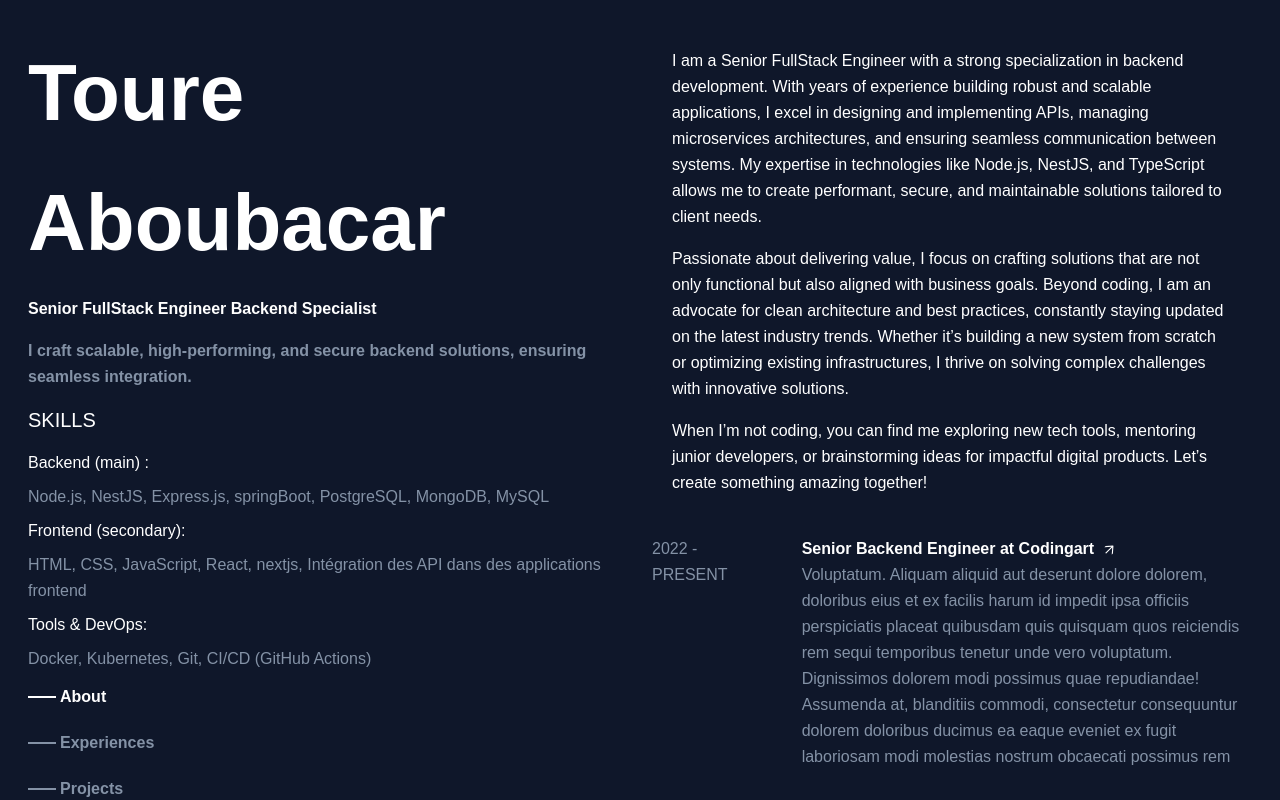
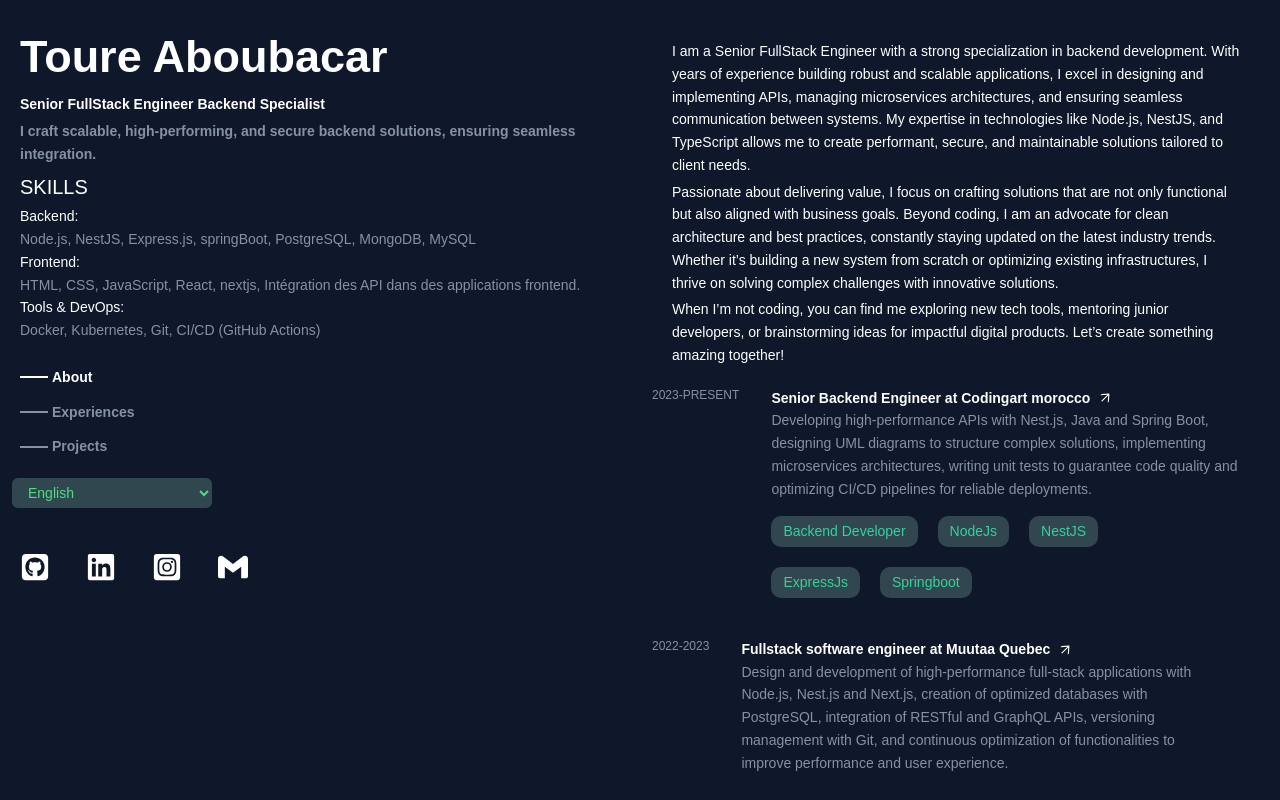
Before and after one commit to AbToureDev/MyResume, a Next.js app: page /en in a window 1280 px wide. Built offline with nearby package versions, Linux system fonts and the light colour scheme.

Commit message:
ajout de la traduction de la langue sur expericences

```diff
--- a/messages/en.json
+++ b/messages/en.json
@@ -32,10 +32,43 @@
   "footer": {
     "copyright": "© 2024 Toure App. All rights reserved."
   },
+  "language": {
+    "English": "English",
+    "French": "French"
+  },
 
   "part":{
     "View_Full_Project_Archive": "View Full Project Archive",
     "View_Full_Resume":"View Full Resume",
     "my_posts": "My posts"
-  }
+  },
+
+  "experiences": [
+    {
+      "year": "2022 - PRESENT",
+      "title": "Senior Backend Engineer",
+      "company": "Codingart",
+      "description": "Responsible for building and maintaining backend systems with Node.js and NestJS.",
+      "technologies": [
+        "Backend Developer",
+        "NodeJs",
+        "NestJS",
+        "ExpressJs",
+        "Springboot"
+      ]
+    },
+    {
+      "year": "2022-2023",
+      "title": "Senior Backend Engineer",
+      "company": "Codingart",
+      "description": "Led a team of developers to create scalable applications.",
+      "technologies": [
+        "Backend Developer",
+        "NodeJs",
+        "NestJS",
+        "ExpressJs",
+        "Springboot"
+      ]
+    }
+  ]
 }
--- a/messages/fr.json
+++ b/messages/fr.json
@@ -30,9 +30,43 @@
     "instagram": " Suivez-moi sur Instagram",
     "gmail": " Contacter moi sur Gmail"
   },
+  "language": {
+    "English": "Anglais",
+    "French": "Français"
+  },
   "part":{
     "View_Full_Project_Archive": "Voir l'archive complète des projets",
     "View_Full_Resume":"Voir le CV complet",
     "my_posts": "Mes articles"
-  }
+  },
+
+  "experiences": [
+    {
+      "year": "2022 - PRESENT",
+      "title": "Ingénieur Backend Senior",
+      "company": "Codingart",
+      "description": "Responsable de la construction et de la maintenance des systèmes backend avec Node.js et NestJS.",
+      "technologies": [
+        "Développeur Backend",
+        "NodeJs",
+        "NestJS",
+        "ExpressJs",
+        "Springboot"
+      ]
+    },
+    {
+      "year": "2022-2023",
+      "title": "Ingénieur Backend Senior",
+      "company": "Codingart",
+      "description": "Dirigé une équipe de développeurs pour créer des applications évolutives.",
+      "technologies": [
+        "Développeur Backend",
+        "NodeJs",
+        "NestJS",
+        "ExpressJs",
+        "Springboot"
+      ]
+    }
+  ]
+
 }
--- a/src/app/[locale]/page.tsx
+++ b/src/app/[locale]/page.tsx
@@ -4,7 +4,7 @@ import RightSideBar from "@/components/RightSideBar";
 
 export default function Home() {
   return (
-    <main className="sm:flex gap-3 min-h-screen leading-relaxed lg:h-screen lg:overflow-hidden lg:items-center sm:flex-row  p-7 text-white font-sans">
+    <main className="sm:flex gap-3 min-h-screen leading-relaxed lg:h-screen lg:overflow-hidden lg:items-center sm:flex-row p-5 text-sm text-white font-sans">
       <LeftSideBar/>
       <RightSideBar/>
     </main>
--- a/src/components/Language.tsx
+++ b/src/components/Language.tsx
@@ -1,12 +1,14 @@
 'use client'
 import React, {useTransition} from 'react';
 import {useRouter} from "next/navigation";
+import {useTranslations} from "next-intl";
 type Props = {
     localActive:string;
 };
 const Language:React.FC<Props>= ({localActive}) => {
     const router = useRouter();
     const [ isPending, startTransition] = useTransition();
+    const t = useTranslations<string>();
     const handleSelect = (e: { target: { value: string } }) => {
         const selectedLanguage = e.target.value;
         startTransition(() => {
@@ -15,17 +17,17 @@ const Language:React.FC<Props>= ({localActive}) => {
 
     }
     return (
-        <section className={'sm:relative absolute top-0 right-0'}>
+        <section className={'sm:relative absolute top-0 right-2'}>
             <select
                 onChange={handleSelect}
                 id="language"
                 name="language"
                 defaultValue={localActive}
-                className="mt-2 block w-[100px] sm:w-[200px] text-green rounded-md border-0 py-1.5 pl-3 pr-10 ring-inset bg-transparent ring-gray-300  focus:ring-2 focus:ring-indigo-600 sm:text-sm sm:leading-6"
+                className="mt-2 block w-[100px] sm:w-[200px] text-green rounded-md border-0 py-1.5 pl-3 pr-10 ring-inset bg-transparent ring-gray-300 focus:ring-2 focus:ring-indigo-600 sm:text-sm sm:leading-6"
                 disabled={isPending}
             >
-                <option value="en">English</option>
-                <option value="fr">French</option>
+                <option value="en">{t("language.English")}</option>
+                <option value="fr">{t("language.French")}</option>
             </select>
         </section>
     );
--- a/src/components/LeftSideBar.tsx
+++ b/src/components/LeftSideBar.tsx
@@ -13,43 +13,41 @@ import Language from "@/components/Language";
 const LeftSideBar = () => {
     const [activeLink, setActiveLink] = useState("ABOUT");
     const localActive = useLocale();
-    const t = useTranslations('page');
+    const t = useTranslations<string>();
     const handleClick = (label:string) => {
         setActiveLink(label);
     };
     return (
-        <motion.div className=' relative shrink-0 sm:w-1/2  sm:flex sm:flex-col justify-between h-full'
+        <motion.div className=' relative shrink-0 sm:w-1/2 sm:flex sm:flex-col 2xl:gap-12 gap-4 h-full'
                     initial='hidden'
                     animate="show"
                     variants={cardVariants}
         >
             <motion.section id='about' variants={card}>
-                <h2 className={'w-full sm:text-[80px] text-[17px] font-bold'}>
+                <h2 className={'w-full sm:text-[45px] text-[20px] font-bold'}>
                     Toure Aboubacar
                 </h2>
 
-                <h2 className="font-bold py-2">{t('title')}</h2>
+                <h2 className="font-bold max-sm:py-4 ">{t('page.title')}</h2>
 
-                <p className="font-bold text-gray py-2">
-                    {t('desc')}
+                <p className="font-bold text-gray py-1">
+                    {t('page.desc')}
                 </p>
 
-                <motion.section className='flex flex-col gap-2' variants={card}>
-                    <h2 className="py-2 text-xl">SKILLS</h2>
-                    <h2>Backend (main) :</h2>
+                <motion.section className='flex flex-col' variants={card}>
+                    <h2 className="py-1 text-xl">SKILLS</h2>
+                    <h2>Backend:</h2>
                     <p className="text-gray">Node.js, NestJS, Express.js, springBoot, PostgreSQL, MongoDB, MySQL</p>
-
-                    <h2>Frontend (secondary):</h2>
+                    <h2>Frontend:</h2>
                     <p className="text-gray">HTML, CSS, JavaScript, React, nextjs, Intégration des API dans des
-                        applications
-                        frontend</p>
-
+                        applications frontend.
+                    </p>
                     <h2>Tools & DevOps:</h2>
                     <p className="text-gray">Docker, Kubernetes, Git, CI/CD (GitHub Actions)</p>
                 </motion.section>
             </motion.section>
 
-            <section className="flex flex-col w-[150px] gap-5 py-3">
+            <section className="flex flex-col w-[150px] gap-3 py-2">
                 {navLink?.map((nav) => (
                     <motion.div className="hidden sm:flex group sm:flex-col" key={nav.label} variants={card}>
                         <div
@@ -66,7 +64,7 @@ const LeftSideBar = () => {
                                 className="font-semibold"
                                 onClick={() => handleClick(nav.label)}
                             >
-                                {t(`${nav.label}`)}
+                                {t(`page.${nav.label}`)}
                             </Link>
                         </div>
                     </motion.div>
--- a/src/components/RightSideBar.tsx
+++ b/src/components/RightSideBar.tsx
@@ -1,17 +1,18 @@
 'use client'
-import React from 'react';
+import React, {useEffect, useState} from 'react';
 import {AiOutlineArrowRight} from "react-icons/ai";
 import Link from "next/link";
 import Footer from "@/components/Footer";
 import {useTranslations} from "next-intl";
 import { motion } from "framer-motion";
 import {cardVariants, card} from "../../animation";
-import {experiences, posts, realisations} from "../../utils/utils";
+import {experiencesEn, experiencesFr, posts, realisations} from "../../utils/utils";
 import {useLocale} from "use-intl";
 
 const RightSideBar = () => {
     const t = useTranslations<string>();
     const localActive = useLocale();
+    const [experiences, setExperiences ] = useState([]);
     const handleDownload = () => {
         const pdfUrl = localActive === 'en' ? "Toure_Aboubacar_Software_engineer.pdf" : "Aboubacar_Touré_ingenieur_logiciel.pdf";
         const link = document.createElement("a");
@@ -51,15 +52,23 @@ const RightSideBar = () => {
     //     document.body.removeChild(link);
     // };
 
+    useEffect(() => {
+        if (localActive === 'en') {
+            setExperiences(experiencesEn);
+        }else {
+            setExperiences(experiencesFr)
+        }
+    },[localActive] )
+    console.log(experiences)
     return (
-        <motion.div className='sm:flex sm:flex-col gap-5 overflow-y-scroll h-full' initial='hidden'
+        <motion.div className='sm:flex sm:flex-col overflow-y-scroll h-full' initial='hidden'
                     animate="show"
                     variants={cardVariants}>
             <section className="p-5" id="abouts">
-                <h1 className={'sm:hidden py-2 text-xl'}>
+                <h1 className={'sm:hidden py-2 text-lg'}>
                     {t("page.ABOUT")}
                 </h1>
-                <motion.div className="flex flex-wrap gap-4 " variants={card}>
+                <motion.div className="flex flex-wrap gap-1" variants={card}>
                     <p>
                         {t("about_me.description1")}
                     </p>
@@ -78,7 +87,7 @@ const RightSideBar = () => {
                     experiences.map((experience, index) => (
                         <div key={index} className="experience group">
                             <div className="w-full sm:flex gap-8 ">
-                                <h3 className="sm:text-start text-center text-gray">
+                                <h3 className="sm:text-start text-nowrap text-xs text-center text-gray">
                                     {experience.year}
                                 </h3>
                                 <div className="sm:w-[80%] ">
@@ -156,11 +165,14 @@ const RightSideBar = () => {
                                     src={post?.image}
                                     alt="post image"
                                     className=" sm:w-[100px] sm:h-[100px] w-[500px] h-[150px] object-cover"/>
-                                <div className="flex flex-col">
-                                    <h2>{post?.year}</h2>
-                                    <p>{post?.title}</p>
+                                <div className="flex items-center">
+                                    <div className="flex flex-col">
+                                        <h2>{post?.year}</h2>
+                                        <p>{post?.title}</p>
+                                    </div>
+                                    <AiOutlineArrowRight size={25} className={'-rotate-45'}/>
                                 </div>
-                                <AiOutlineArrowRight size={25} className={'-rotate-45'}/>
+
                             </div>
                         </a>
                     ))
--- a/utils/utils.ts
+++ b/utils/utils.ts
@@ -16,12 +16,12 @@ export const navLink = [
         label: 'PROJECTS'
     },
 ];
-export  const experiences = [
+export  const experiencesEn = [
     {
-        "year": "2022 - PRESENT",
+        "year": "2023-PRESENT",
         "title": "Senior Backend Engineer",
-        "company": "Codingart",
-        "description": "Voluptatum. Aliquam aliquid aut deserunt dolore dolorem, doloribus eius et ex facilis harum id impedit ipsa officiis perspiciatis placeat quibusdam quis quisquam quos reiciendis rem sequi temporibus tenetur unde vero voluptatum. Dignissimos dolorem modi possimus quae repudiandae! Assumenda at, blanditiis commodi, consectetur consequuntur dolorem doloribus ducimus ea eaque eveniet ex fugit laboriosam modi molestias nostrum obcaecati possimus rem sed veritatis.",
+        "company": "Codingart morocco",
+        "description": "Developing high-performance APIs with Nest.js, Java and Spring Boot, designing UML diagrams to structure complex solutions, implementing microservices architectures, writing unit tests to guarantee code quality and optimizing CI/CD pipelines for reliable deployments.",
         "technologies": [
             "Backend Developer",
             "NodeJs",
@@ -33,31 +33,44 @@ export  const experiences = [
 
     {
         "year": "2022-2023",
-        "title": "Senior Backend Engineer",
-        "company": "Codingart",
-        "description": "Voluptatum. Aliquam aliquid aut deserunt dolore dolorem, doloribus eius et ex facilis harum id impedit ipsa officiis perspiciatis placeat quibusdam quis quisquam quos reiciendis rem sequi temporibus tenetur unde vero voluptatum. Dignissimos dolorem modi possimus quae repudiandae! Assumenda at, blanditiis commodi, consectetur consequuntur dolorem doloribus ducimus ea eaque eveniet ex fugit laboriosam modi molestias nostrum obcaecati possimus rem sed veritatis.",
+        "title": "Fullstack software engineer",
+        "company": "Muutaa Quebec",
+        "description": "Design and development of high-performance full-stack applications with Node.js, Nest.js and Next.js, creation of optimized databases with PostgreSQL, integration of RESTful and GraphQL APIs, versioning management with Git, and continuous optimization of functionalities to improve performance and user experience.",
         "technologies": [
-            "Backend Developer",
+            "fullStack Developer",
             "NodeJs",
+            "ExpressJs",
             "NestJS",
-            "ExpressJs",
-            "Springboot",
+            "Next.js",
+            "React.js",
         ]
+    },
+
+];
+export  const experiencesFr = [
+    {
+        "year": "2023-PRÉSENT",
+        "title": "Ingénieur Backend Senior",
+        "company": "Codingart Maroc",
+        "description": "Développement d'APIs performantes avec Nest.js, Java et Spring Boot, conception de diagrammes UML pour structurer des solutions complexes, mise en œuvre d’architectures microservices, rédaction de tests unitaires pour garantir la qualité du code et optimisation des pipelines CI/CD pour des déploiements fiables.",
+        "technologies": ["Développeur Backend", "NodeJs", "NestJS", "ExpressJs", "Springboot"]
     },
 
     {
         "year": "2022-2023",
-        "title": "Senior Backend Engineer",
-        "company": "Codingart",
-        "description": "Voluptatum. Aliquam aliquid aut deserunt dolore dolorem, doloribus eius et ex facilis harum id impedit ipsa officiis perspiciatis placeat quibusdam quis quisquam quos reiciendis rem sequi temporibus tenetur unde vero voluptatum. Dignissimos dolorem modi possimus quae repudiandae! Assumenda at, blanditiis commodi, consectetur consequuntur dolorem doloribus ducimus ea eaque eveniet ex fugit laboriosam modi molestias nostrum obcaecati possimus rem sed veritatis.",
+        "title": "Ingénieur logiciel fullstack",
+        "company": "Muutaa Quebec",
+        "description": "Conception et développement d’applications full-stack performantes avec Node.js, Nest.js et Next.js, création de bases de données optimisées avec PostgreSQL, intégration d’API RESTful et GraphQL, gestion du versioning avec Git, et optimisation continue des fonctionnalités pour améliorer les performances et l’expérience utilisateur." ,
         "technologies": [
-            "Backend Developer",
+            "fullStack Développeur",
             "NodeJs",
+            "ExpressJs",
             "NestJS",
-            "ExpressJs",
-            "Springboot",
+            "Next.js",
+            "React.js",
         ]
     },
+
 ];
 
 export const realisations = [
```
